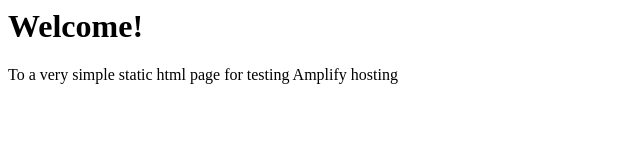
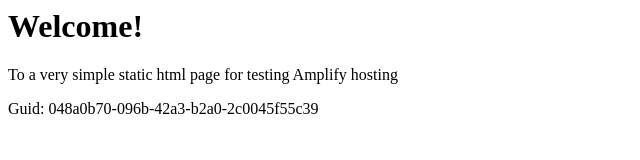
Before and after one commit to aws-aemilia-hkg/Github-PR-Commit-Integration-Test-DoNotTouch-GitHubAutoBuildPrPreviewCanaryTest-v1-prod-ap-east-1, a website: page src/index.html in a window 1280 px wide. Shown: the whole page, without its empty margins (0-640 px from the left). Drawn offline with Linux system fonts and the light colour scheme.

Commit message:
commit from integ tests

```diff
--- a/src/index.html
+++ b/src/index.html
@@ -1,3 +1,5 @@
+
+
 <html lang="en">
 
 <head>
@@ -10,6 +12,6 @@
 <body>
     <h1>Welcome!</h1>
     <p>To a very simple static html page for testing Amplify hosting</p>
-</body>
+    <p>Guid: 048a0b70-096b-42a3-b2a0-2c0045f55c39</p></body>
 
 </html>
```
